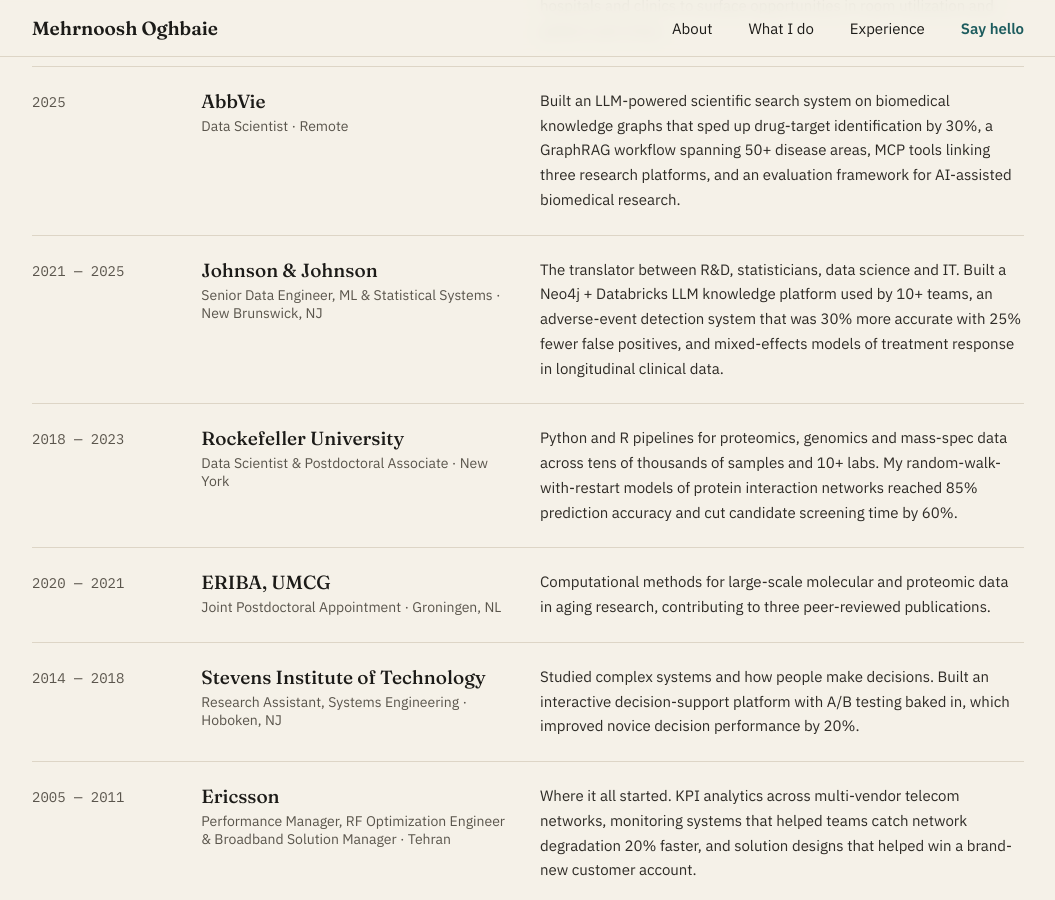
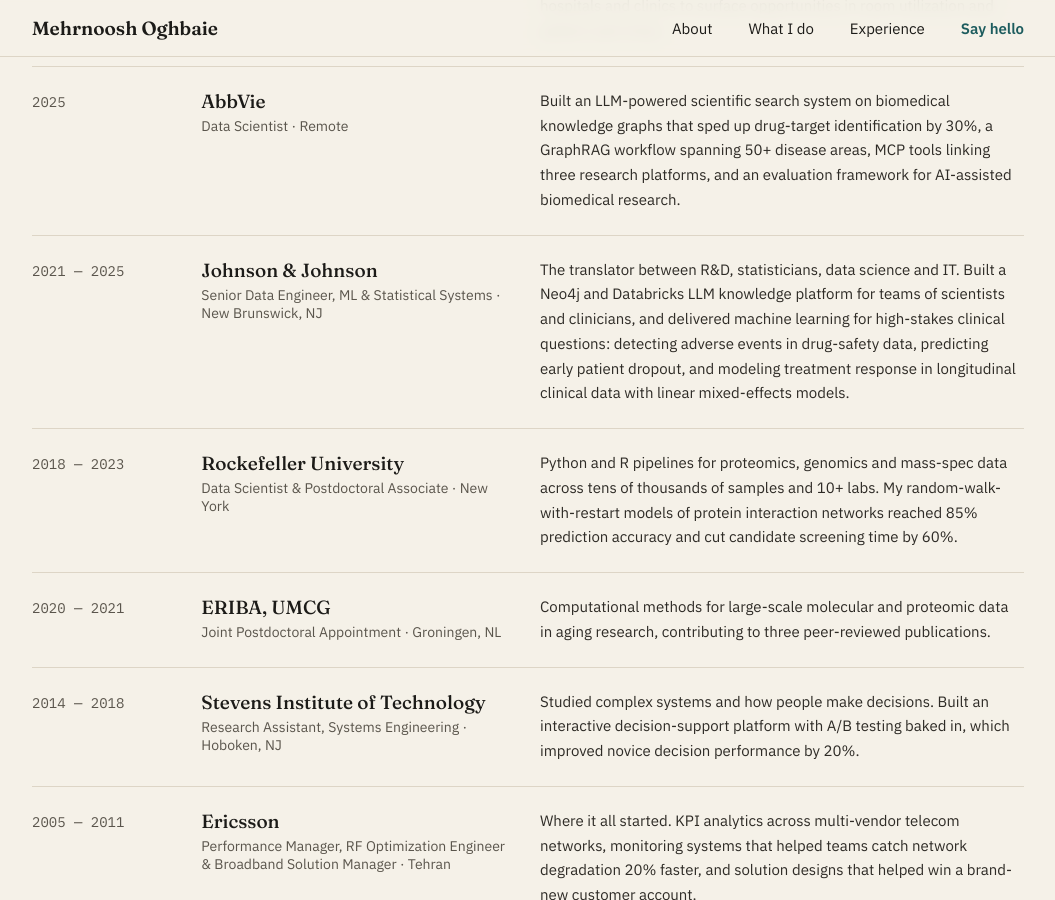
Before and after one commit to moghbaie/moghbaie.github.io, a Jekyll site: the page built from index.html, in a window 1280 px wide and 900 px high, scrolled down 2232 px. Shown: the whole window, without its empty margins (112-1167 px from the left). Built offline with Jekyll 4.4.1, drawn with Linux system fonts in a browser that asks for light colours.

Commit message:
Update Johnson & Johnson experience description
Co-Authored-By: Claude Opus 5.5 <noreply@anthropic.com>

```diff
--- a/index.html
+++ b/index.html
@@ -116,7 +116,7 @@ description: I build models that make sense of messy, connected data.
       <li class="job grid-12">
         <div class="when">2021 — 2025</div>
         <div class="who"><h3>Johnson &amp; Johnson</h3><span>Senior Data Engineer, ML &amp; Statistical Systems · New Brunswick, NJ</span></div>
-        <p>The translator between R&amp;D, statisticians, data science and IT. Built a Neo4j + Databricks LLM knowledge platform used by 10+ teams, an adverse-event detection system that was 30% more accurate with 25% fewer false positives, and mixed-effects models of treatment response in longitudinal clinical data.</p>
+        <p>The translator between R&amp;D, statisticians, data science and IT. Built a Neo4j and Databricks LLM knowledge platform for teams of scientists and clinicians, and delivered machine learning for high-stakes clinical questions: detecting adverse events in drug-safety data, predicting early patient dropout, and modeling treatment response in longitudinal clinical data with linear mixed-effects models.</p>
       </li>
       <li class="job grid-12">
         <div class="when">2018 — 2023</div>
```
